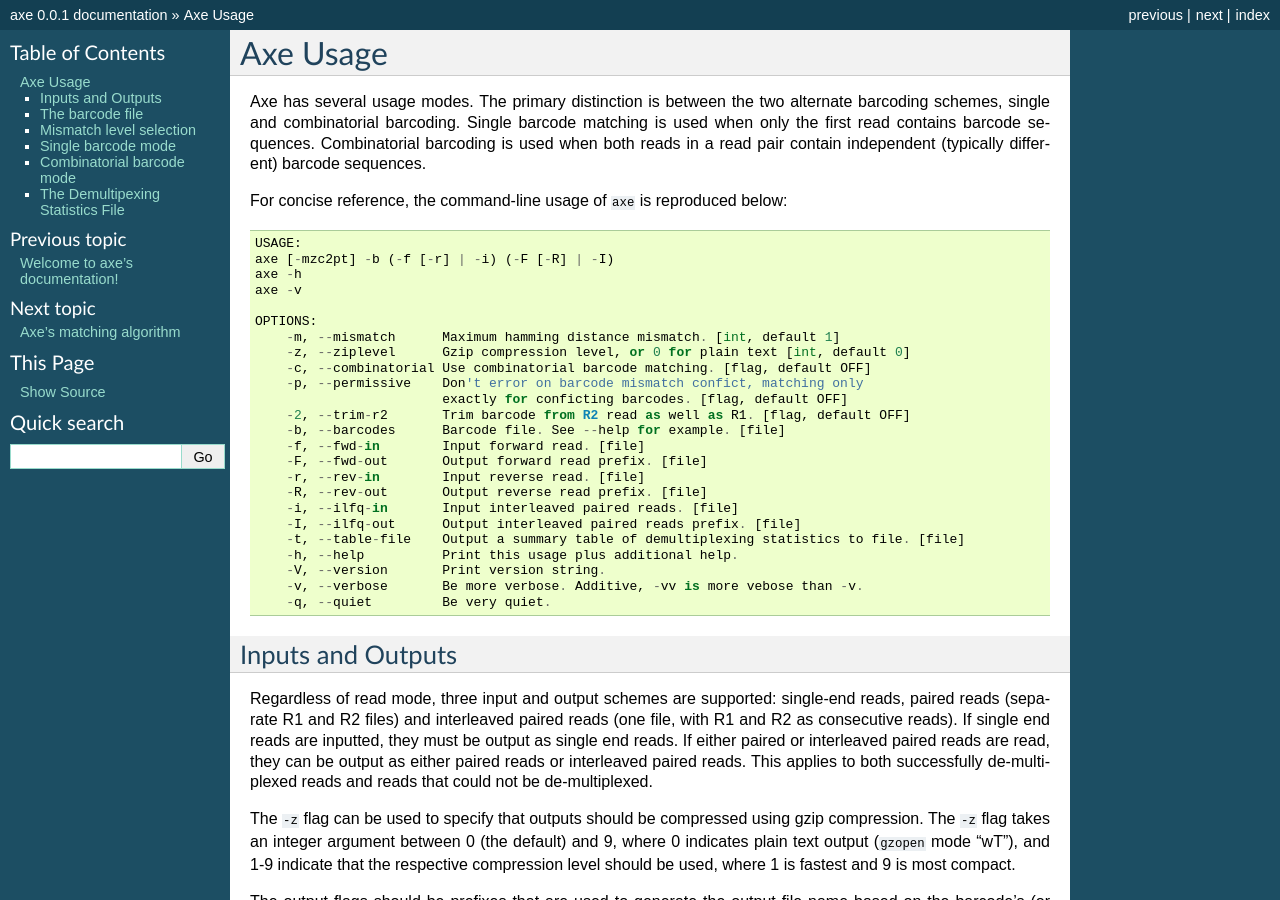
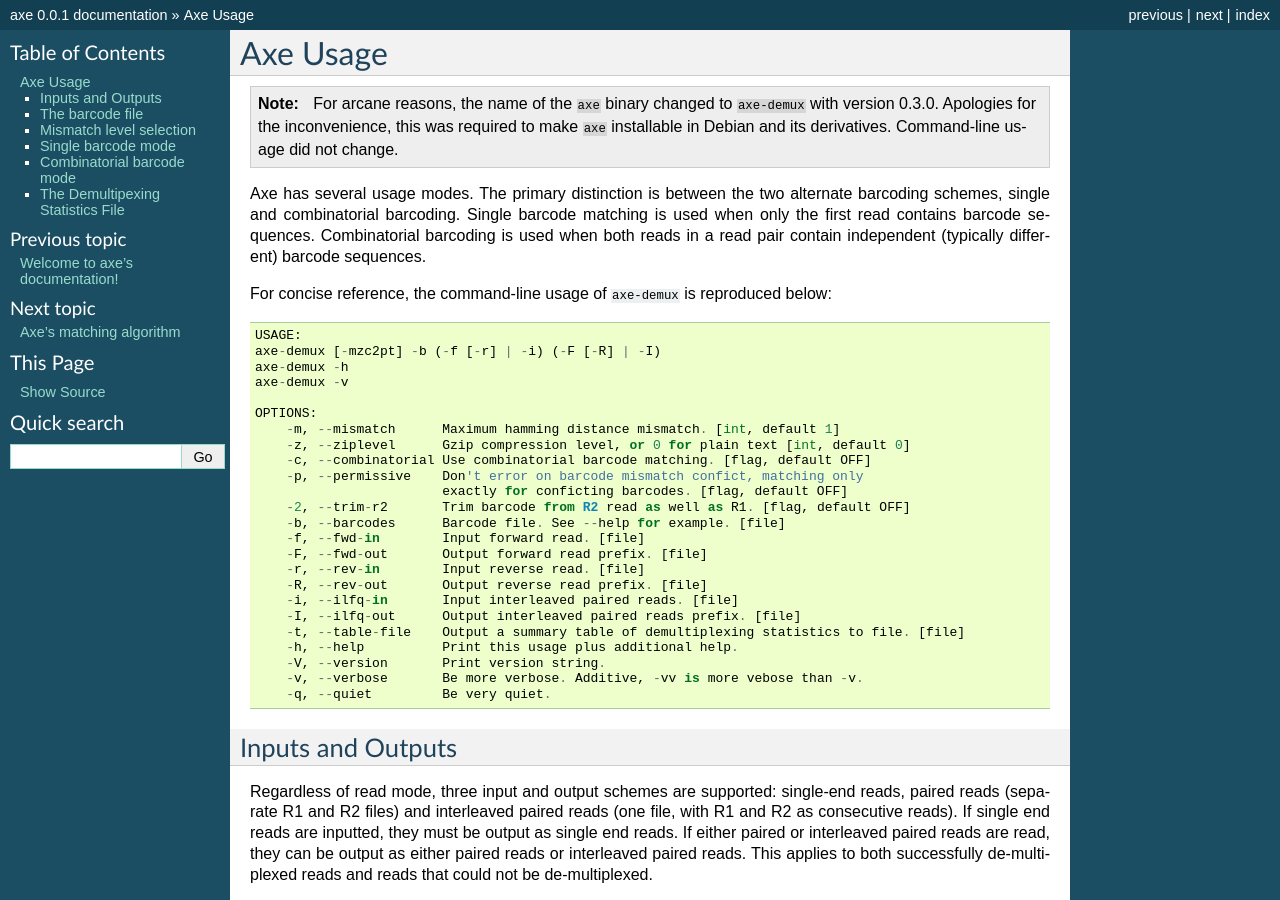
Before and after one commit to kdm9/axe, a Sphinx documentation site: the page built from docs/usage.rst, in a window 1280 px wide and 900 px high. Built offline with Sphinx 7.4.7, drawn with Linux system fonts in a browser that asks for light colours; formulas are drawn with MathJax 3.

Commit message:
Update sphinx usage docs

```diff
--- a/docs/usage.rst
+++ b/docs/usage.rst
@@ -1,6 +1,12 @@
 *********
 Axe Usage
 *********
+
+.. note::
+  For arcane reasons, the name of the ``axe`` binary changed to ``axe-demux``
+  with version 0.3.0. Apologies for the inconvenience, this was required to
+  make ``axe`` installable in Debian and its derivatives. Command-line usage
+  did not change.
 
 Axe has several usage modes. The primary distinction is between the two
 alternate barcoding schemes, single and combinatorial barcoding. Single barcode
@@ -8,7 +14,8 @@ matching is used when only the first read contains barcode sequences.
 Combinatorial barcoding is used when both reads in a read pair contain
 independent (typically different) barcode sequences.
 
-For concise reference, the command-line usage of ``axe`` is reproduced below:
+For concise reference, the command-line usage of ``axe-demux`` is reproduced
+below:
 
 .. literalinclude:: usage.txt
 
--- a/docs/usage.txt
+++ b/docs/usage.txt
@@ -1,7 +1,7 @@
 USAGE:
-axe [-mzc2pt] -b (-f [-r] | -i) (-F [-R] | -I)
-axe -h
-axe -v
+axe-demux [-mzc2pt] -b (-f [-r] | -i) (-F [-R] | -I)
+axe-demux -h
+axe-demux -v
 
 OPTIONS:
     -m, --mismatch	Maximum hamming distance mismatch. [int, default 1]
```
